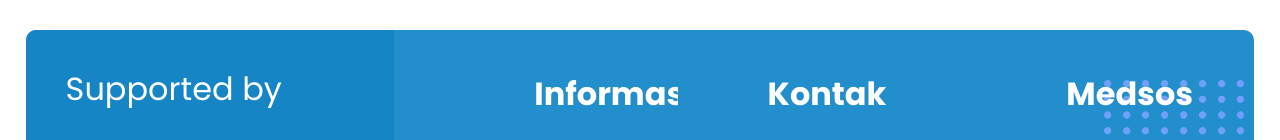
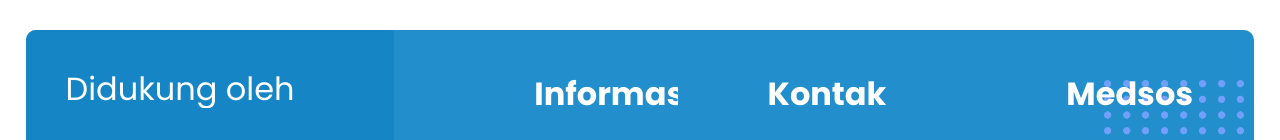
Before and after one commit to khoirulhudaa/syaviatransID, a plain HTML site: page index.html in a window 1280 px wide. Shown: the part 5006-5146 px from the top of the page. Drawn offline with nearby package versions, Linux system fonts and the light colour scheme.

Commit message:
Add files via upload

```diff
--- a/index.html
+++ b/index.html
@@ -462,7 +462,7 @@
     <section class="sec8" id="secFooter">
       <div class="wrap-sec8">
         <div class="list-sosmed">
-          <h2 class="text-white">Supported by</h2>
+          <h2 class="text-white">Didukung oleh</h2>
           <br>
           <br>
           <img src="./images/logo/support1.PNG" alt="">
```
